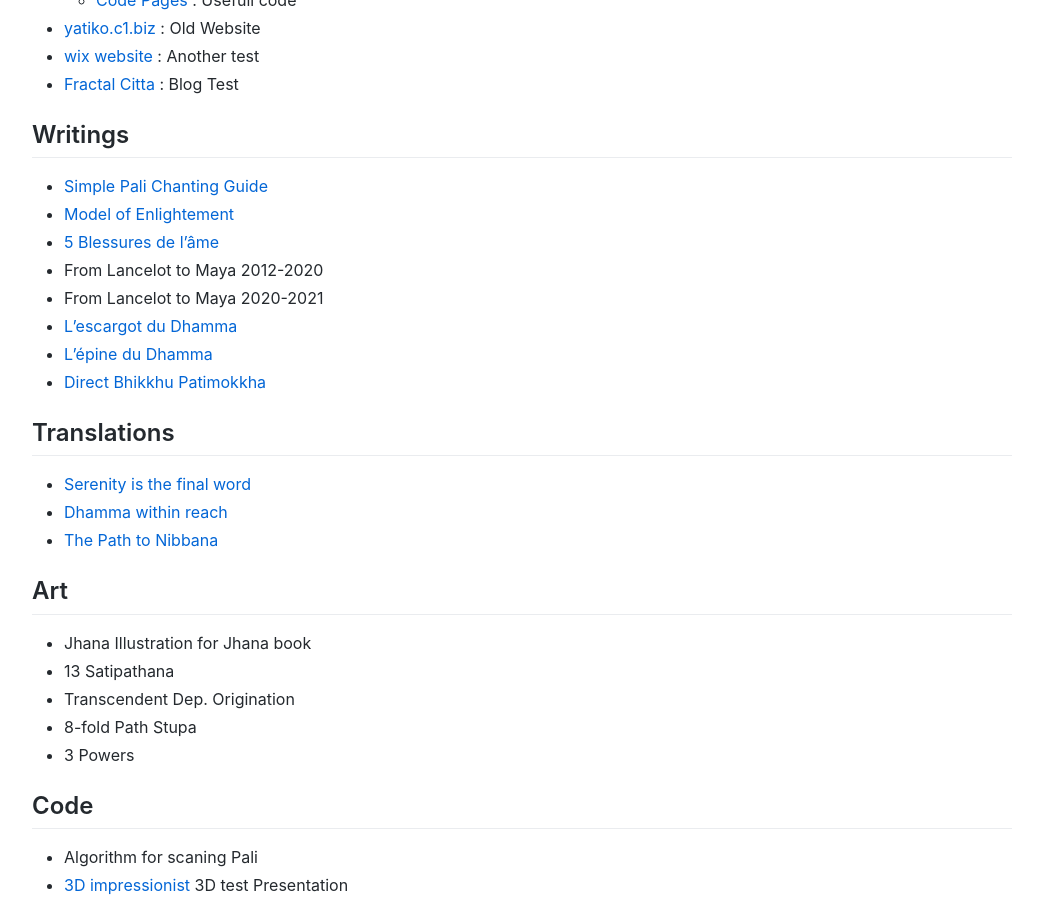
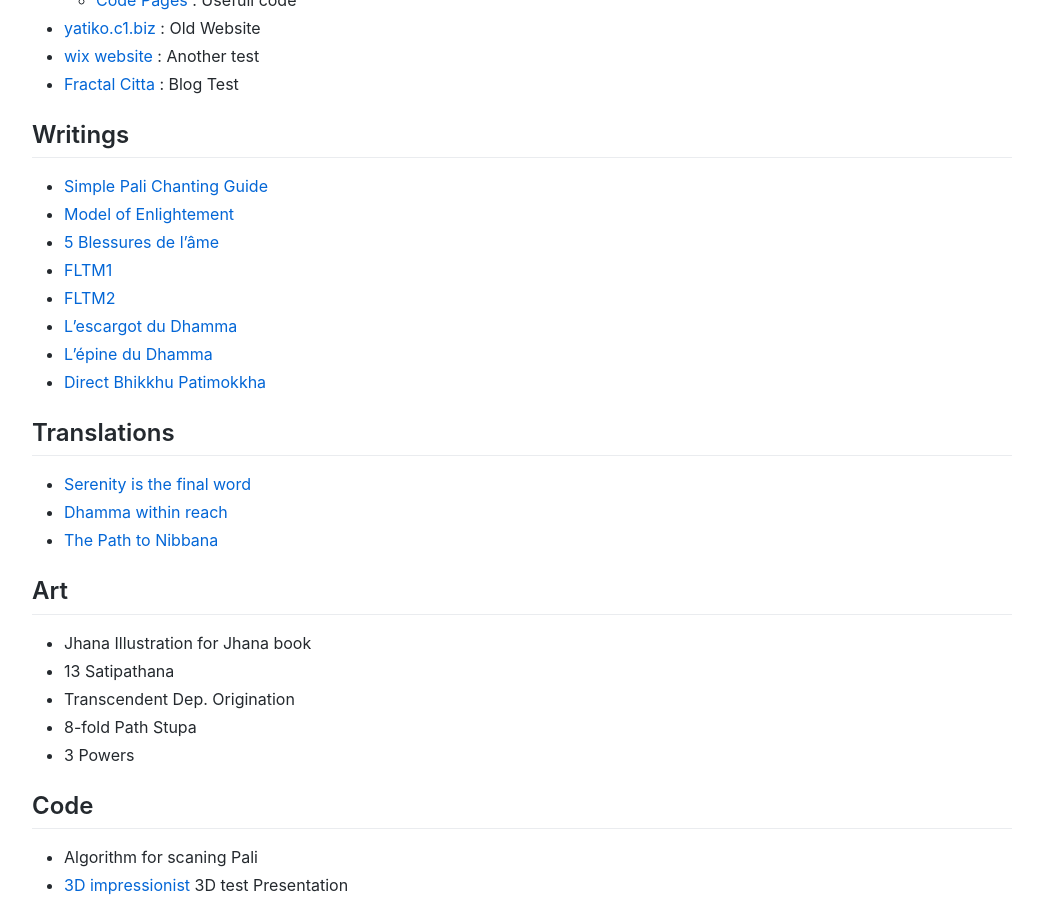
Before and after one commit to cittadhammo/old-personal-website, a Jekyll site: the page built from projects.md, in a window 1280 px wide and 900 px high, scrolled down 516 px. Shown: the whole window, without its empty margins (118-1161 px from the left). Built offline with Jekyll 4.4.1, drawn with Linux system fonts in a browser that asks for light colours.

Commit message:
Update projects.md

```diff
--- a/projects.md
+++ b/projects.md
@@ -24,8 +24,8 @@ title: Projects
 - [Simple Pali Chanting Guide](https://docs.google.com/document/d/1mYauJmbzakn-sKsixNkDrtxF8IX_6mIKOFgd5kquMyg/edit)
 - [Model of Enlightement](https://docs.google.com/document/u/1/d/1-id2vcxF04vzoCO1e0RcS0pihL4FuLxywz0pWGSAUA8/edit)
 - [5 Blessures de l'âme](https://docs.google.com/document/d/1SJN8vcAqCcDcXkoqLsL6SeYfMFGsvuhB_m3WZBhVfYQ/edit)
-- From Lancelot to Maya 2012-2020
-- From Lancelot to Maya 2020-2021
+- [FLTM1](https://docs.google.com/document/d/1Lv_wOVXuFGWo6928VsauR0jznBYFfNH0zJw39nW9nrI/edit?usp=sharing)
+- [FLTM2](https://docs.google.com/document/d/1EiPVXsoNwhd3H4czHDfdzLqtR38RB-fvl_FkvnDY9Uo/edit?usp=sharing)
 - [L'escargot du Dhamma](https://docs.google.com/document/d/1S4X4XgD4x14d1agZO1fGhiYttkikktNKL2emtU2-oMc/edit)
 - [L'épine du Dhamma](https://docs.google.com/document/d/1PwEY5SLbAnzpndfP6rU_1qgXe1VFapu6FbVcfLH7df8/edit?usp=sharing)
 - [Direct Bhikkhu Patimokkha](https://docs.google.com/document/d/1i97q5mrYU0PaO6t0WNWwRRYgit_uYrT3B3YZdsPnbSw/edit)
```
